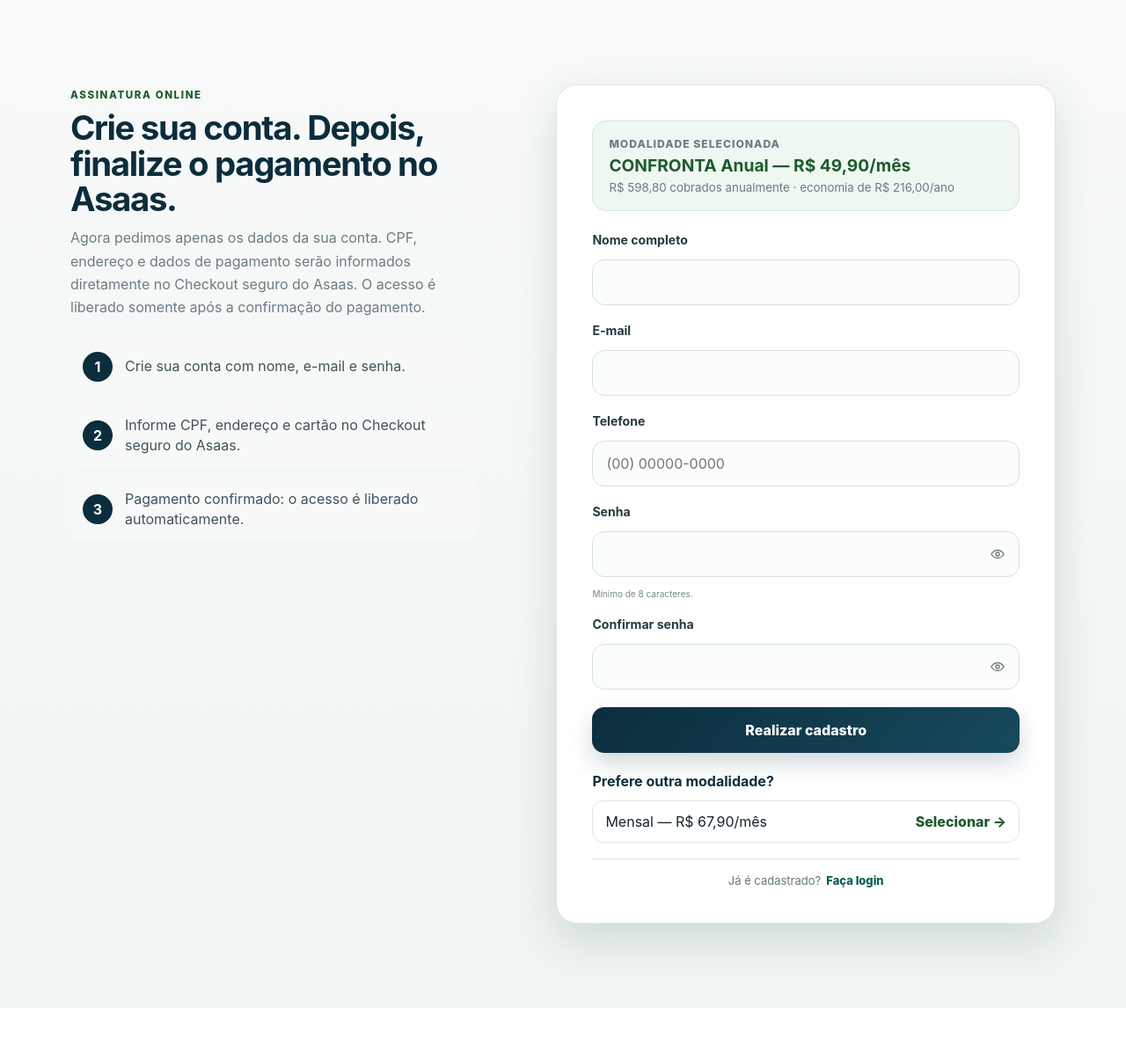
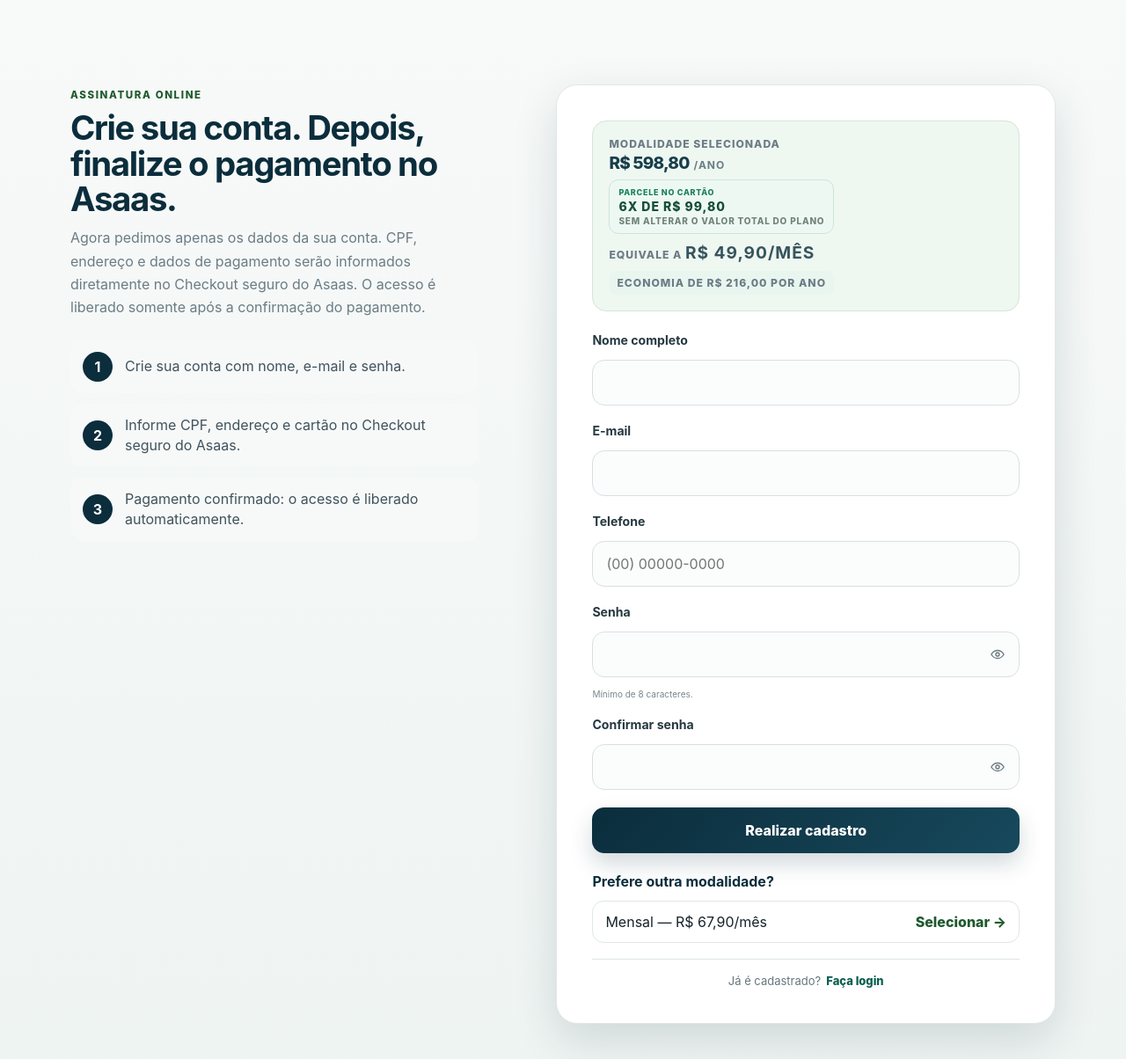
Before and after one commit to pioneer-web/confronta, a Django app: page /mapa/cadastro/anual/ in a window 1280 px wide. Shown: the part 76-1280 px from the top of the page at 88% size. Before the commit the page ends 1222 px from the top, so only its background shows below. Run offline with Django 5.2, Linux system fonts and the light colour scheme; data comes from the database, SQL or seed files in the repository; parts of the project's set-up code (start-up, migrations or seed data) failed here and were passed over.

Commit message:
feat: adiciona parcelamento anual e centraliza preco dos planos

```diff
--- a/aplicativo/models/plano.py
+++ b/aplicativo/models/plano.py
@@ -4,6 +4,9 @@ from django.db import models
 
 
 class PlanoComercial(models.Model):
+    # Fonte única da quantidade máxima de parcelas do plano anual.
+    PARCELAS_ANUAL = 6
+
     class NivelAcesso(models.TextChoices):
         BASICO = 'BASICO', 'Básico'
         TOTAL = 'TOTAL', 'Total'
@@ -78,6 +81,17 @@ class PlanoComercial(models.Model):
             return self.preco_anual
         return (self.preco_mensal * Decimal('12')).quantize(Decimal('0.01'))
 
+
+    @property
+    def quantidade_parcelas_anual(self):
+        return self.PARCELAS_ANUAL
+
+    @property
+    def valor_parcela_anual(self):
+        return (
+            self.valor_anual_exibicao / Decimal(str(self.PARCELAS_ANUAL))
+        ).quantize(Decimal('0.01'))
+
     @property
     def economia_anual(self):
         valor_mensal_em_12 = (
--- /dev/null
+++ b/aplicativo/static/aplicativo/css/preco-anual.css
@@ -0,0 +1,147 @@
+.cf-annual-price {
+    display: grid;
+    gap: 9px;
+    color: #173e4b;
+}
+
+.cf-annual-price__total {
+    display: flex;
+    align-items: baseline;
+    gap: 5px;
+}
+
+.cf-annual-price__total strong {
+    color: #173e4b;
+    font-size: 36px;
+    line-height: 1;
+    font-weight: 800;
+    letter-spacing: -.04em;
+}
+
+.cf-annual-price__total small {
+    color: #687d84;
+    font-size: 12px;
+    font-weight: 700;
+}
+
+.cf-annual-price__installment {
+    display: grid;
+    width: fit-content;
+    gap: 2px;
+    padding: 10px 13px;
+    border: 1px solid #cde5d8;
+    border-radius: 11px;
+    background: #eef8f3;
+}
+
+.cf-annual-price__installment > small {
+    color: #178158;
+    font-size: 9px;
+    font-weight: 850;
+    letter-spacing: .08em;
+}
+
+.cf-annual-price__installment > strong {
+    color: #164e3a;
+    font-size: 17px;
+    font-weight: 850;
+}
+
+.cf-annual-price__installment > span {
+    color: #71827c;
+    font-size: 10px;
+}
+
+.cf-annual-price__equivalent {
+    color: #687c83;
+    font-size: 12px;
+}
+
+.cf-annual-price__equivalent strong {
+    color: #36555e;
+}
+
+.cf-annual-price__saving {
+    width: fit-content;
+    padding: 6px 9px;
+    border-radius: 8px;
+    background: #e9f6ef;
+    color: #197350;
+    font-size: 11px;
+    font-weight: 800;
+}
+
+/* Cadastro: versão mais compacta */
+.cf-annual-price--compact .cf-annual-price__total strong {
+    font-size: 19px;
+}
+
+.cf-annual-price--compact .cf-annual-price__installment {
+    padding: 8px 10px;
+}
+
+.cf-annual-price--compact .cf-annual-price__installment > strong {
+    font-size: 14px;
+}
+
+/* Resumo da contratação */
+.cf-annual-price--summary {
+    gap: 5px;
+}
+
+.cf-annual-price--summary .cf-annual-price__total strong {
+    font-size: 15px;
+}
+
+.cf-annual-price--summary .cf-annual-price__installment {
+    padding: 0;
+    border: 0;
+    background: transparent;
+}
+
+.cf-annual-price--summary .cf-annual-price__installment > small,
+.cf-annual-price--summary .cf-annual-price__installment > span,
+.cf-annual-price--summary .cf-annual-price__saving {
+    display: none;
+}
+
+.cf-annual-price--summary .cf-annual-price__installment > strong {
+    font-size: 12px;
+    color: #587078;
+}
+
+/* Link para trocar modalidade */
+.cf-annual-price--inline {
+    display: inline-flex;
+    flex-wrap: wrap;
+    align-items: center;
+    gap: 5px 9px;
+}
+
+.cf-annual-price--inline .cf-annual-price__total strong {
+    font-size: 13px;
+}
+
+.cf-annual-price--inline .cf-annual-price__installment {
+    display: inline;
+    padding: 0;
+    border: 0;
+    background: none;
+}
+
+.cf-annual-price--inline .cf-annual-price__installment > small,
+.cf-annual-price--inline .cf-annual-price__installment > span,
+.cf-annual-price--inline .cf-annual-price__equivalent,
+.cf-annual-price--inline .cf-annual-price__saving {
+    display: none;
+}
+
+.cf-annual-price--inline .cf-annual-price__installment > strong {
+    font-size: 12px;
+}
+
+@media (max-width: 640px) {
+    .cf-annual-price__total strong {
+        font-size: 30px;
+    }
+}
--- a/aplicativo/templates/aplicativo/base.html
+++ b/aplicativo/templates/aplicativo/base.html
@@ -11,6 +11,7 @@
     <link rel="stylesheet" href="{% static 'aplicativo/css/app-core.css' %}?v=001">
     <link rel="stylesheet" href="{% static 'aplicativo/css/app-client-base.css' %}?v=001">
     <link rel="stylesheet" href="{% static 'aplicativo/css/app-global.css' %}?v=001">
+    <link rel="stylesheet" href="{% static 'aplicativo/css/preco-anual.css' %}?v=001">
     {% block extra_head %}{% endblock %}
 </head>
 <body>
--- a/aplicativo/templates/aplicativo/cadastro.html
+++ b/aplicativo/templates/aplicativo/cadastro.html
@@ -34,8 +34,7 @@
             <div class="cf-selected-plan">
                 <span>Modalidade selecionada</span>
                 {% if ciclo == 'YEARLY' %}
-                    <strong>CONFRONTA Anual — R$ {{ plano_selecionado.mensal_equivalente_anual|floatformat:2 }}/mês</strong>
-                    <small>R$ {{ plano_selecionado.valor_anual_exibicao|floatformat:2 }} cobrados anualmente · economia de R$ {{ plano_selecionado.economia_anual|floatformat:2 }}/ano</small>
+                    {% include 'aplicativo/partials/preco_anual.html' with plano=plano_selecionado variante='compact' %}
                 {% else %}
                     <strong>CONFRONTA Mensal — R$ {{ plano_selecionado.preco_mensal|floatformat:2 }}/mês</strong>
                     <small>Cobrança recorrente mensal</small>
@@ -91,7 +90,10 @@
                 {% if ciclo == 'YEARLY' %}
                     <a href="{% url 'aplicativo:cadastro_mensal' %}"><span>Mensal — R$ {{ plano_selecionado.preco_mensal|floatformat:2 }}/mês</span><span>Selecionar →</span></a>
                 {% else %}
-                    <a href="{% url 'aplicativo:cadastro_anual' %}"><span>Anual — R$ {{ plano_selecionado.mensal_equivalente_anual|floatformat:2 }}/mês</span><span>Selecionar →</span></a>
+                    <a href="{% url 'aplicativo:cadastro_anual' %}">
+                        {% include 'aplicativo/partials/preco_anual.html' with plano=plano_selecionado variante='inline' %}
+                        <span>Selecionar →</span>
+                    </a>
                 {% endif %}
             </div>
             <div class="cf-contract-existing-login">
--- /dev/null
+++ b/aplicativo/templates/aplicativo/partials/preco_anual.html
@@ -0,0 +1,30 @@
+{% if plano %}
+<span class="cf-annual-price cf-annual-price--{{ variante|default:'card' }}">
+    <span class="cf-annual-price__total">
+        <strong>R$ {{ plano.valor_anual_exibicao|floatformat:2 }}</strong>
+        <small>/ano</small>
+    </span>
+
+    <span class="cf-annual-price__installment">
+        <small>PARCELE NO CARTÃO</small>
+        <strong>
+            {{ plano.quantidade_parcelas_anual }}x de
+            R$ {{ plano.valor_parcela_anual|floatformat:2 }}
+        </strong>
+        <span>sem alterar o valor total do plano</span>
+    </span>
+
+    <span class="cf-annual-price__equivalent">
+        Equivale a
+        <strong>
+            R$ {{ plano.mensal_equivalente_anual|floatformat:2 }}/mês
+        </strong>
+    </span>
+
+    {% if plano.economia_anual %}
+    <span class="cf-annual-price__saving">
+        Economia de R$ {{ plano.economia_anual|floatformat:2 }} por ano
+    </span>
+    {% endif %}
+</span>
+{% endif %}
```
Also changed, not shown: aplicativo/templates/aplicativo/cadastro_concluido.html (+2 -11 lines), aplicativo/templates/aplicativo/home.html (+5 -5 lines), aplicativo/templates/aplicativo/planos.html (+1 -17 lines), billing/services/checkout.py (+25 -7 lines), billing/services/webhooks.py (+66 -13 lines).
